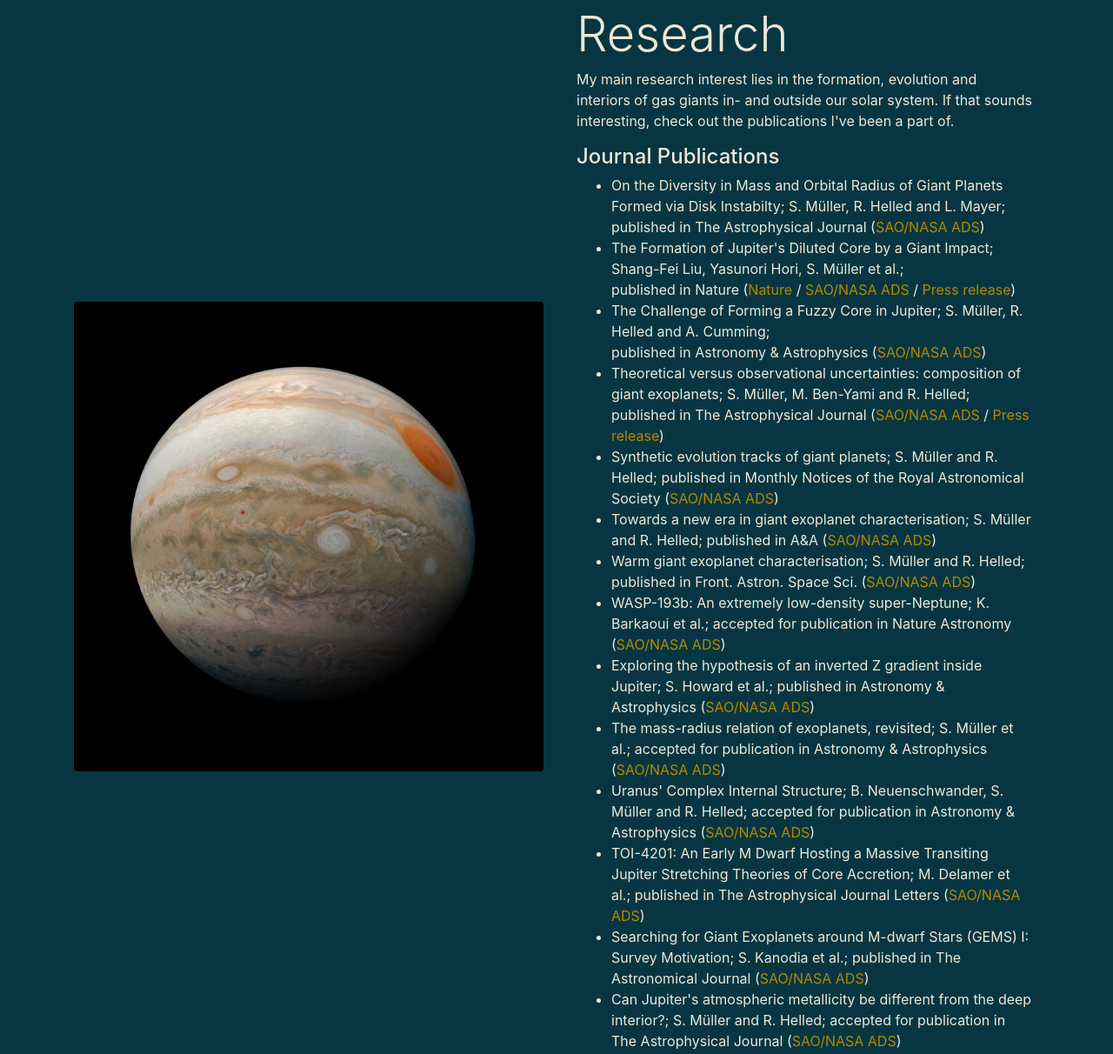
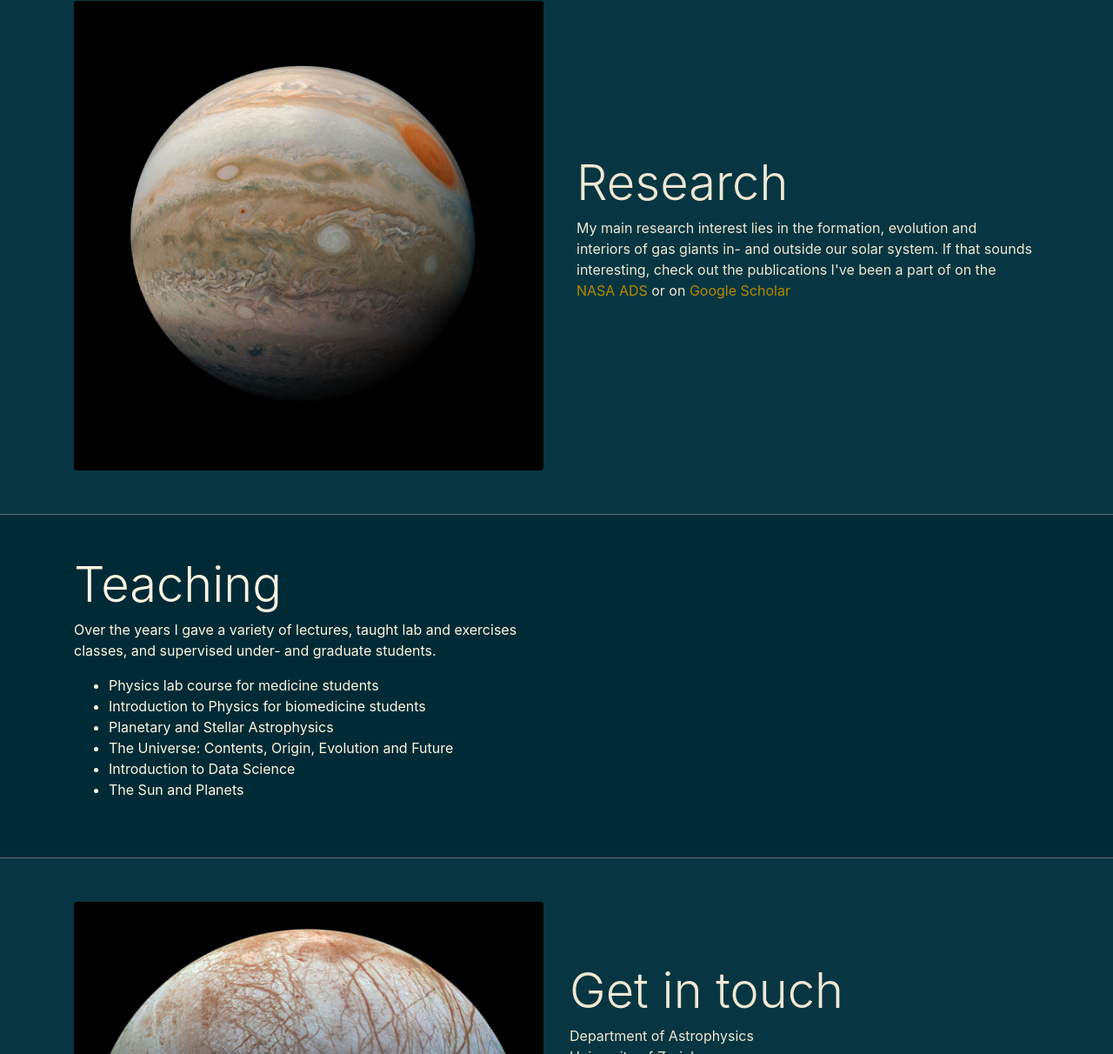
Before and after one commit to tiny-hippo/tiny-hippo.github.io, a website: page index.html in a window 1280 px wide. Shown: the part 1248-2460 px from the top of the page at 87% size. Drawn offline with Linux system fonts and the light colour scheme.

Commit message:
Simplify journal publications

```diff
--- a/index.html
+++ b/index.html
@@ -89,25 +89,8 @@
           <div class="col-md-6">
             <div class="p-2">
               <h2 class="display-4">Research</h2>
-              <p>My main research interest lies in the formation, evolution and interiors of gas giants in- and outside our solar system. If that sounds interesting, check out the publications I've been a part of.
+              <p>My main research interest lies in the formation, evolution and interiors of gas giants in- and outside our solar system. If that sounds interesting, check out the publications I've been a part of on the <a href="https://ui.adsabs.harvard.edu/search/q=orcid%3A0000-0002-8278-8377&sort=date%20desc%2C%20bibcode%20desc&p_=0">NASA ADS</a> or on <a href="https://scholar.google.com/citations?user=DAObqFoAAAAJ&hl=en">Google Scholar</a>
                </p>
-              <h4 class="display-5">Journal Publications</h4>
-            <ul>
-              <li>On the Diversity in Mass and Orbital Radius of Giant Planets Formed via Disk Instabilty; S. Müller, R. Helled and L. Mayer; <br> published in The Astrophysical Journal (<a href="https://ui.adsabs.harvard.edu/abs/arXiv:1801.03384">SAO/NASA ADS</a>)</li>
-              <li>The Formation of Jupiter's Diluted Core by a Giant Impact; Shang-Fei Liu, Yasunori Hori, S. Müller et al.; <br> published in Nature (<a href="https://www.nature.com/articles/s41586-019-1470-2">Nature</a> / <a href="https://ui.adsabs.harvard.edu/#abs/2019Natur.572..355L/abstract">SAO/NASA ADS</a> / <a href="https://www.news.uzh.ch/en/articles/2019/Astrophysics.html">Press release</a>) </li>
-              <li>The Challenge of Forming a Fuzzy Core in Jupiter; S. Müller, R. Helled and A. Cumming; <br> published in Astronomy & Astrophysics (<a href="https://ui.adsabs.harvard.edu/abs/arXiv:2004.13534">SAO/NASA ADS</a>)</li>
-              <li>Theoretical versus observational uncertainties: composition of giant exoplanets; S. Müller, M. Ben-Yami and R. Helled; <br> published in The Astrophysical Journal (<a href="https://ui.adsabs.harvard.edu/abs/arXiv:2009.09746">SAO/NASA ADS</a> / <a href="https://www.news.uzh.ch/en/articles/2021/exoplanetary-science.html">Press release</a>) </li>
-              <li>Synthetic evolution tracks of giant planets; S. Müller and R. Helled; published in Monthly Notices of the Royal Astronomical Society (<a href="https://ui.adsabs.harvard.edu/abs/2021MNRAS.tmp.2090M/abstract">SAO/NASA ADS</a>)</li>
-              <li>Towards a new era in giant exoplanet characterisation; S. Müller and R. Helled; published in A&A (<a href="https://ui.adsabs.harvard.edu/abs/2023A&A...669A..24M/abstract">SAO/NASA ADS</a>)</li>
-              <li>Warm giant exoplanet characterisation; S. Müller and R. Helled; published in Front. Astron. Space Sci. (<a href="https://ui.adsabs.harvard.edu/abs/2023FrASS..1079000M/abstract">SAO/NASA ADS</a>)</li>
-              <li>WASP-193b: An extremely low-density super-Neptune; K. Barkaoui et al.; accepted for publication in Nature Astronomy (<a href="https://ui.adsabs.harvard.edu/abs/2023arXiv230708350B/abstract">SAO/NASA ADS</a>)</li>
-              <li>Exploring the hypothesis of an inverted Z gradient inside Jupiter; S. Howard et al.; published in Astronomy & Astrophysics (<a href="https://ui.adsabs.harvard.edu/abs/2023A%26A...680L...2H/abstract">SAO/NASA ADS</a>)</li>
-              <li>The mass-radius relation of exoplanets, revisited; S. Müller et al.; accepted for publication in Astronomy & Astrophysics (<a href="https://ui.adsabs.harvard.edu/abs/2023arXiv231112593M/abstract">SAO/NASA ADS</a>)</li>
-              <li>Uranus' Complex Internal Structure; B. Neuenschwander, S. Müller and R. Helled; accepted for publication in Astronomy & Astrophysics (<a href="https://ui.adsabs.harvard.edu/abs/2024arXiv240111769N/abstract">SAO/NASA ADS</a>)</li>
-              <li>TOI-4201: An Early M Dwarf Hosting a Massive Transiting Jupiter Stretching Theories of Core Accretion; M. Delamer et al.; published in The Astrophysical Journal Letters (<a href="https://ui.adsabs.harvard.edu/abs/2024arXiv240111769N/abstract">SAO/NASA ADS</a>)</li>
-              <li>Searching for Giant Exoplanets around M-dwarf Stars (GEMS) I: Survey Motivation; S. Kanodia et al.; published in The Astronomical Journal (<a href="https://ui.adsabs.harvard.edu/abs/2024AJ....167..161K/abstract">SAO/NASA ADS</a>)</li>
-              <li>Can Jupiter's atmospheric metallicity be different from the deep interior?; S. Müller and R. Helled; accepted for publication in The Astrophysical Journal (<a href="https://ui.adsabs.harvard.edu/abs/2024arXiv240316273M/abstract">SAO/NASA ADS</a>)</li>
-            </ul>
             </div>
           </div>
         </div>
@@ -153,12 +136,13 @@
             <div class="p-6">
               <h2 class="display-4">Get in touch</h2>
               <p>
-              	Institute for Computational Science <br />
+              	Department of Astrophysics <br />
+                University of Zurich <br />
               	Winterthurerstrasse 190 <br />
               	8057 Zürich, Switzerland <br />
                 <a href="mailto:simonandres.mueller@uzh.ch">E-Mail</a> <br />
                 <a href="https://github.com/tiny-hippo">GitHub</a> <br />
-                <a href="https://scholar.google.com/citations?user=DAObqFoAAAAJ&hl=enhttps://github.com/tiny-hippo">Google Scholar</a>
+                <a href="https://scholar.google.com/citations?user=DAObqFoAAAAJ&hl=en">Google Scholar</a>
               </p>
             </div>
           </div>
```
